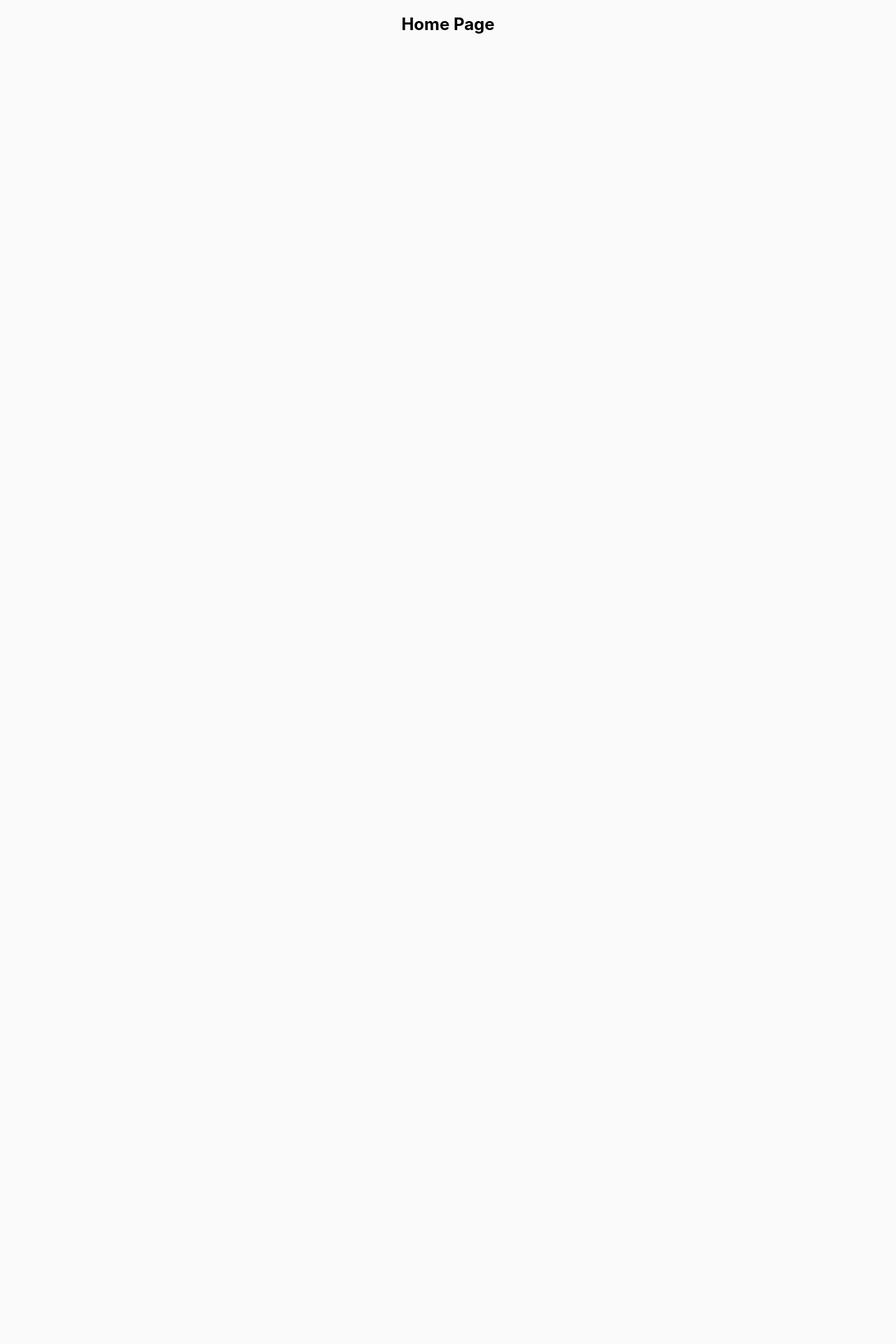
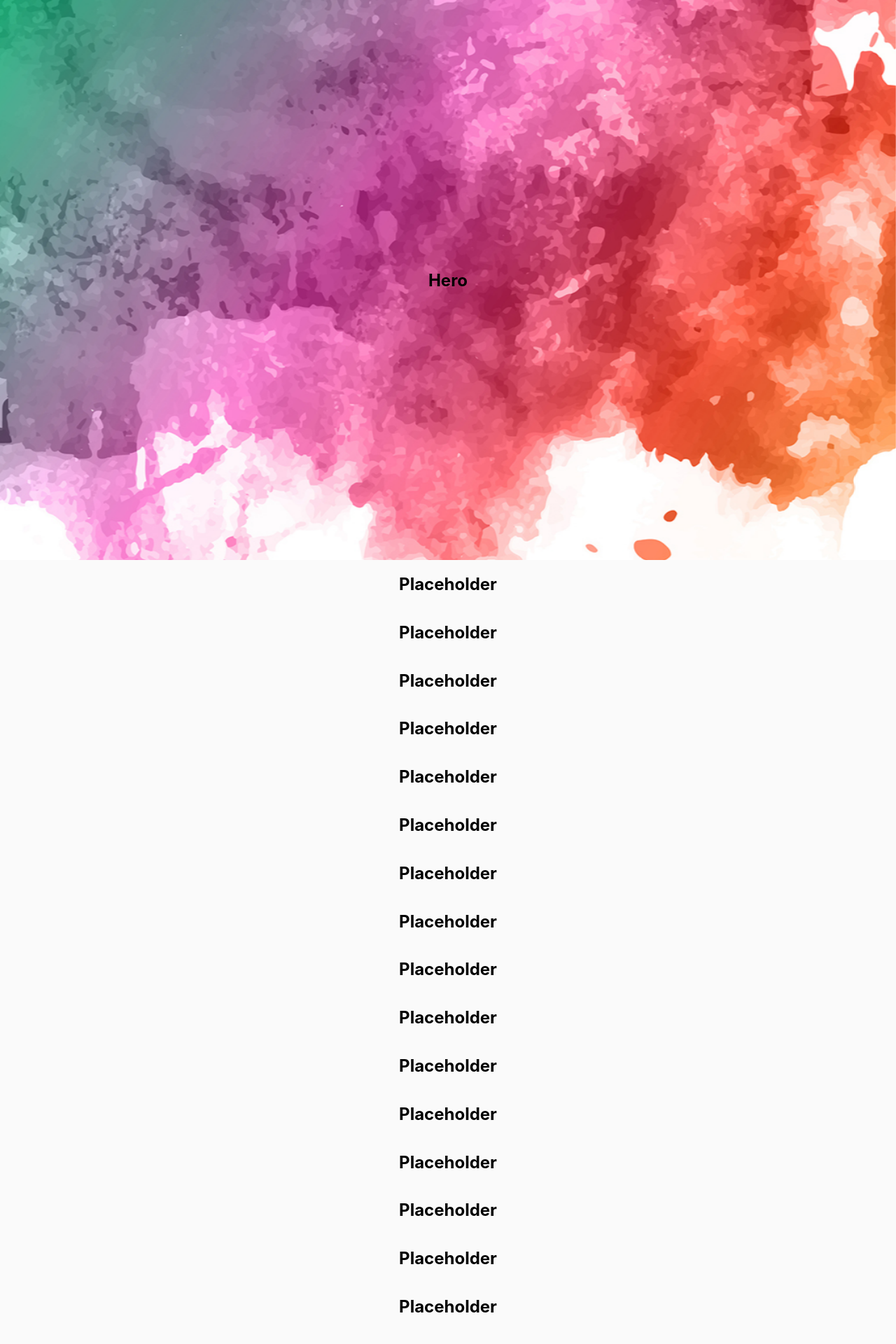
Before and after one commit to carydeng/carydeng.com, a React (Create React App) app: page / in a window 1280 px wide. Shown: the top 1920 px of the page at 70% size. Before the commit the page ends 800 px from the top, so only its background shows below. Built offline with nearby package versions, Linux system fonts and the light colour scheme.

Commit message:
add parallax background

```diff
--- a/src/app/App.jsx
+++ b/src/app/App.jsx
@@ -1,5 +1,6 @@
-import React, { Component } from 'react';
+import React, {Component} from 'react';
 import ThemeProvider from './ThemeProvider';
+import {ParallaxProvider} from 'react-scroll-parallax';
 import {BrowserRouter as Router} from 'react-router-dom';
 import Root from './components/Root';
 
@@ -12,9 +13,11 @@ class App extends Component {
     render() {
         return (
             <ThemeProvider>
+                <ParallaxProvider>
                     <Router>
                         <Root />
                     </Router>
+                </ParallaxProvider>
             </ThemeProvider>
         );
     }
--- /dev/null
+++ b/src/app/components/Footer.jsx
@@ -0,0 +1,9 @@
+import React from 'react';
+
+const Footer = () => (
+    <footer className="flex justify-center">
+        <div>This is footer.</div>
+    </footer>
+);
+
+export default Footer;
--- /dev/null
+++ b/src/app/components/HeroBanner.jsx
@@ -0,0 +1,43 @@
+import React from 'react';
+import {Parallax} from 'react-scroll-parallax';
+import withStyles from '@material-ui/core/styles/withStyles';
+
+const HeroBanner = ({classes, image, min, max, children}) => (
+    <div className={classes.container}>
+        <Parallax offsetYMin={min} offsetYMax={max} slowerScrollRate>
+            <div
+                className={classes.image}
+                style={{backgroundImage: `url(${image})`}}
+            />
+        </Parallax>
+        <div className={classes.children}>{children}</div>
+    </div>
+);
+
+const styles = () => ({
+    container: {
+        position: 'relative',
+        width: '100%',
+        height: '100vh',
+        overflow: 'hidden'
+    },
+    image: {
+        width: '100vw',
+        height: '150vh', // this should be dynamic, right now it's fixed based on a min max offset
+        backgroundSize: 'cover',
+        backgroundPosition: 'center'
+    },
+    children: {
+        position: 'absolute',
+        top: 0,
+        bottom: 0,
+        left: 0,
+        right: 0,
+
+        display: 'flex',
+        alignItems: 'center',
+        justifyContent: 'center',
+    }
+});
+
+export default withStyles(styles)(HeroBanner);
--- /dev/null
+++ b/src/app/components/Home/Placeholder.jsx
@@ -0,0 +1,9 @@
+import React from 'react';
+
+const Placeholder = () => (
+    <div className="flex flex-column align-center">
+        {Array.from(Array(20).keys()).map((i) => (<h1 key={i}>Placeholder</h1>))}
+    </div>
+);
+
+export default Placeholder;
--- a/src/app/components/Home/index.jsx
+++ b/src/app/components/Home/index.jsx
@@ -1,10 +1,11 @@
 import React from 'react';
+import PlaceHolder from './Placeholder';
 
 // TODO: Home
 const Home = () => (
-    <div className="flex justify-center">
-        <h2>Home Page</h2>
-    </div>
+    <section className="flex flex-column align-center">
+        <PlaceHolder/>
+    </section>
 );
 
 export default Home;
--- a/src/app/components/Root.jsx
+++ b/src/app/components/Root.jsx
@@ -1,11 +1,24 @@
 import React from 'react';
 import {Route, Switch} from 'react-router-dom';
 import Home from './Home';
+import HeroBanner from './HeroBanner';
+import image from '../../images/watercolor.jpg';
+import Footer from './Footer';
 
 const Root = () => (
-    <Switch>
-        <Route exact path="/" component={Home} />
-    </Switch>
+    <>
+        <HeroBanner
+            min={'-20%'}
+            max={'20%'}
+            image={image}
+        >
+            <h2>Hero</h2>
+        </HeroBanner>
+        <Switch>
+            <Route exact path="/" component={Home} />
+        </Switch>
+        <Footer />
+    </>
 );
 
 export default Root;
--- a/src/index.css
+++ b/src/index.css
@@ -1,12 +1,12 @@
 body {
   margin: 0;
   padding: 0;
+  min-height: 100vh;
   font-family: -apple-system, BlinkMacSystemFont, "Segoe UI", "Roboto", "Oxygen",
     "Ubuntu", "Cantarell", "Fira Sans", "Droid Sans", "Helvetica Neue",
     sans-serif;
   -webkit-font-smoothing: antialiased;
   -moz-osx-font-smoothing: grayscale;
-  min-height: 100vh;
 }
 
 code {
```
Also changed, not shown: package.json (+4 -3 lines), public/index.html (+0 -10 lines), src/app/components/Background.jsx (added, +23 -0 lines), src/images/watercolor.jpg (added). Lines whose indentation alone changed are shown as unchanged.
